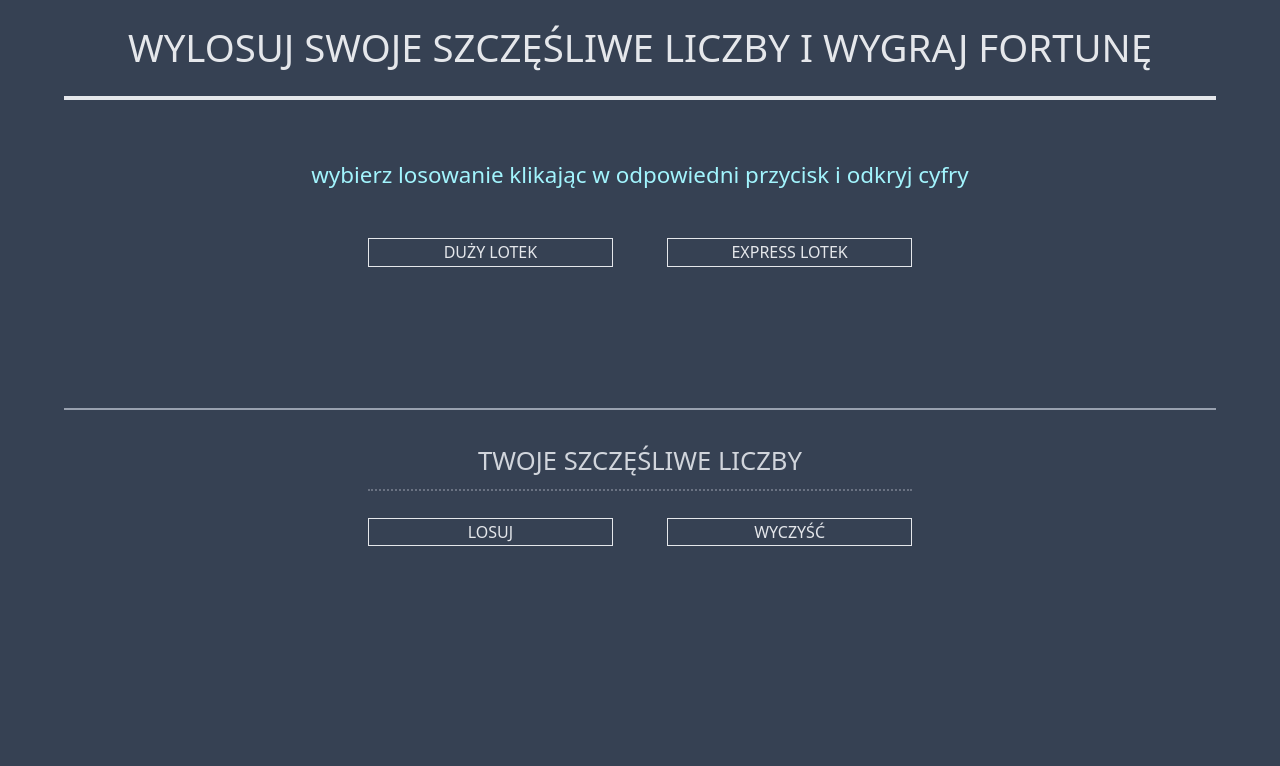
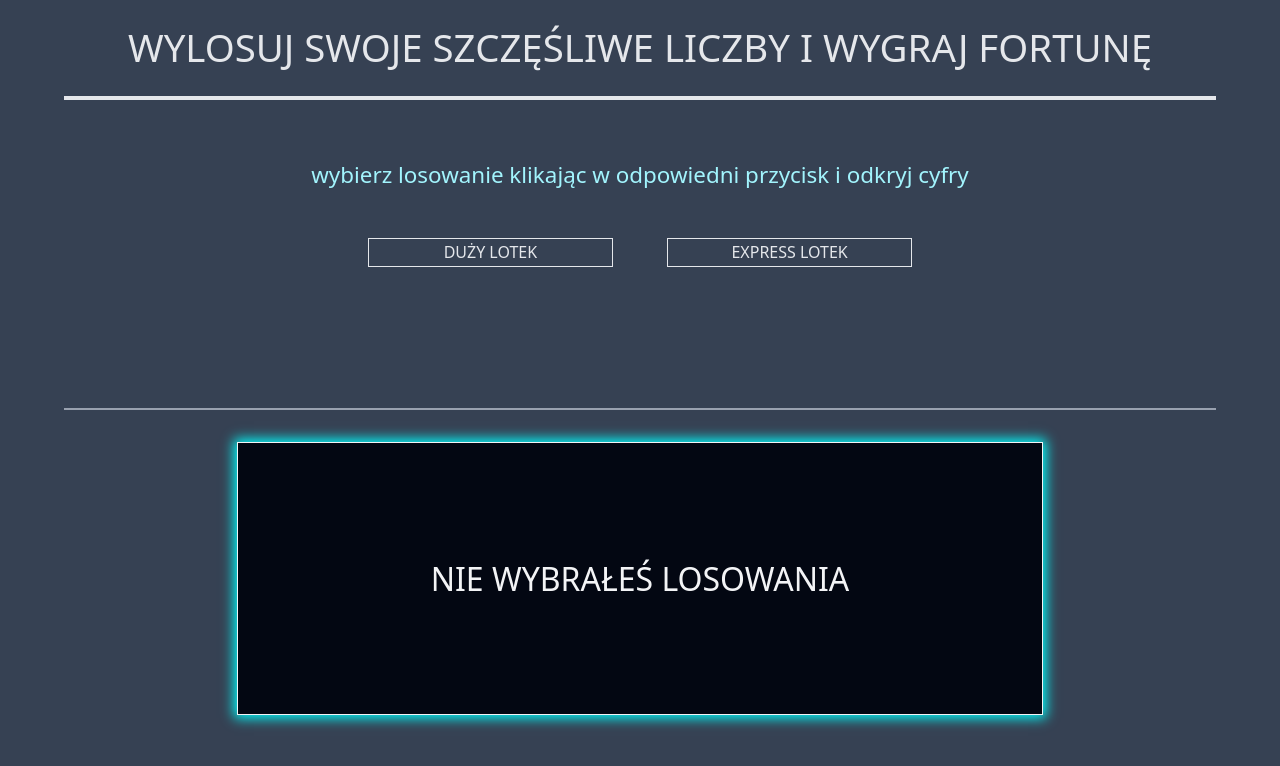
Before and after one commit to Scorpion19702022/RANDOM_LOTTTO_NUMBERS, a React (Vite) app: page / in a window 1280 px wide. Shown: the top 766 px of the page. Built offline with nearby package versions, Linux system fonts and the light colour scheme.

Commit message:
added style

```diff
--- a/src/Components/LottoPopupError/LottoPopupError.tsx
+++ b/src/Components/LottoPopupError/LottoPopupError.tsx
@@ -1,7 +1,9 @@
 const LottoPopupError = () => {
 	return (
-		<section className='absolute w-full h-[70%] bg-gray-950 border-[0.04em] border-gray-100 flex justify-center items-center shadow-[0px_0px_12px_3px_#000000] invisible'>
-			<h1 className='text-gray-100'>popup error</h1>
+		<section className='absolute w-full h-[70%] bg-gray-950 border-[0.04em] border-gray-100 flex justify-center items-center shadow-[0px_0px_12px_3px_cyan] lg:w-[70%] visible'>
+			<h1 className='text-gray-100 text-[1.2em] md:text-[1.6em] lg:text-[2em]'>
+				{`nie wybrałeś losowania`.toLocaleUpperCase()}
+			</h1>
 		</section>
 	)
 }
```
